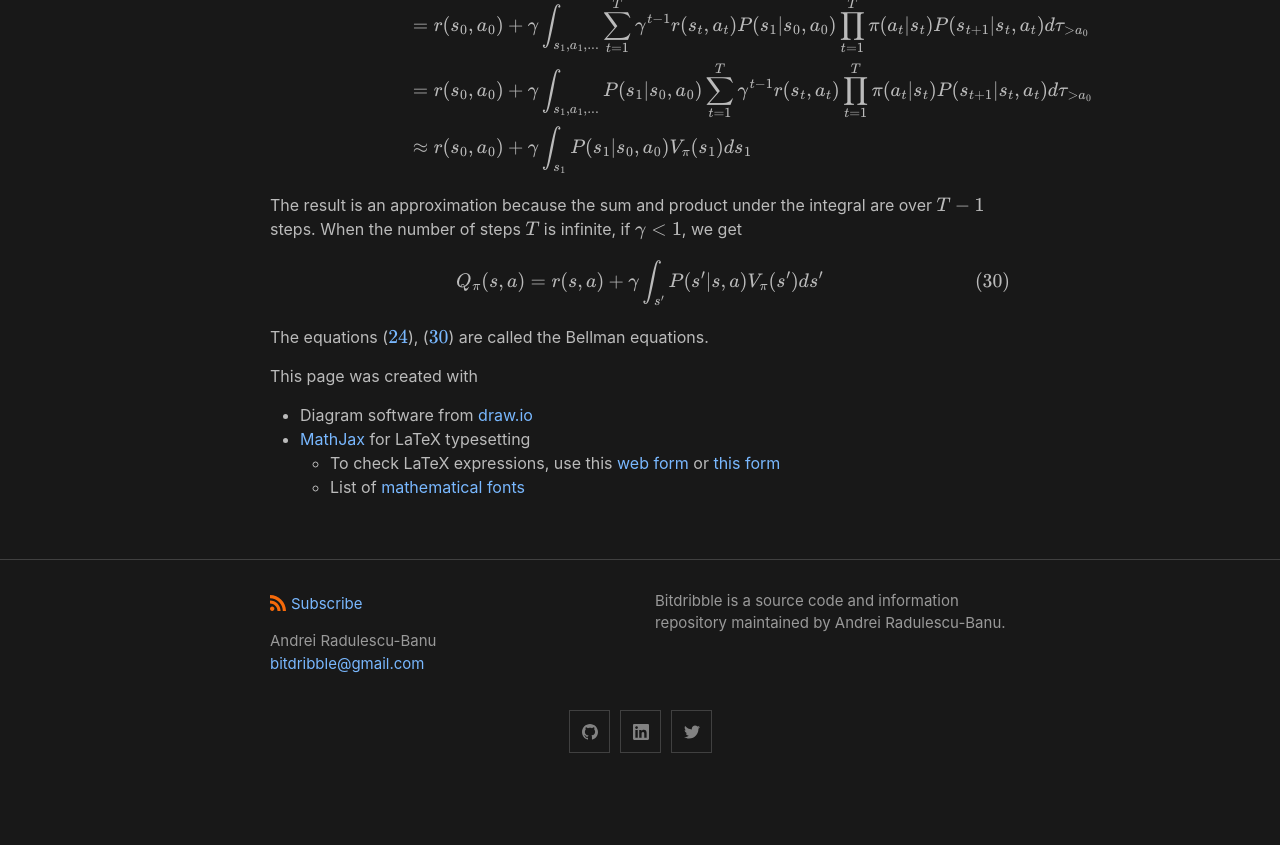
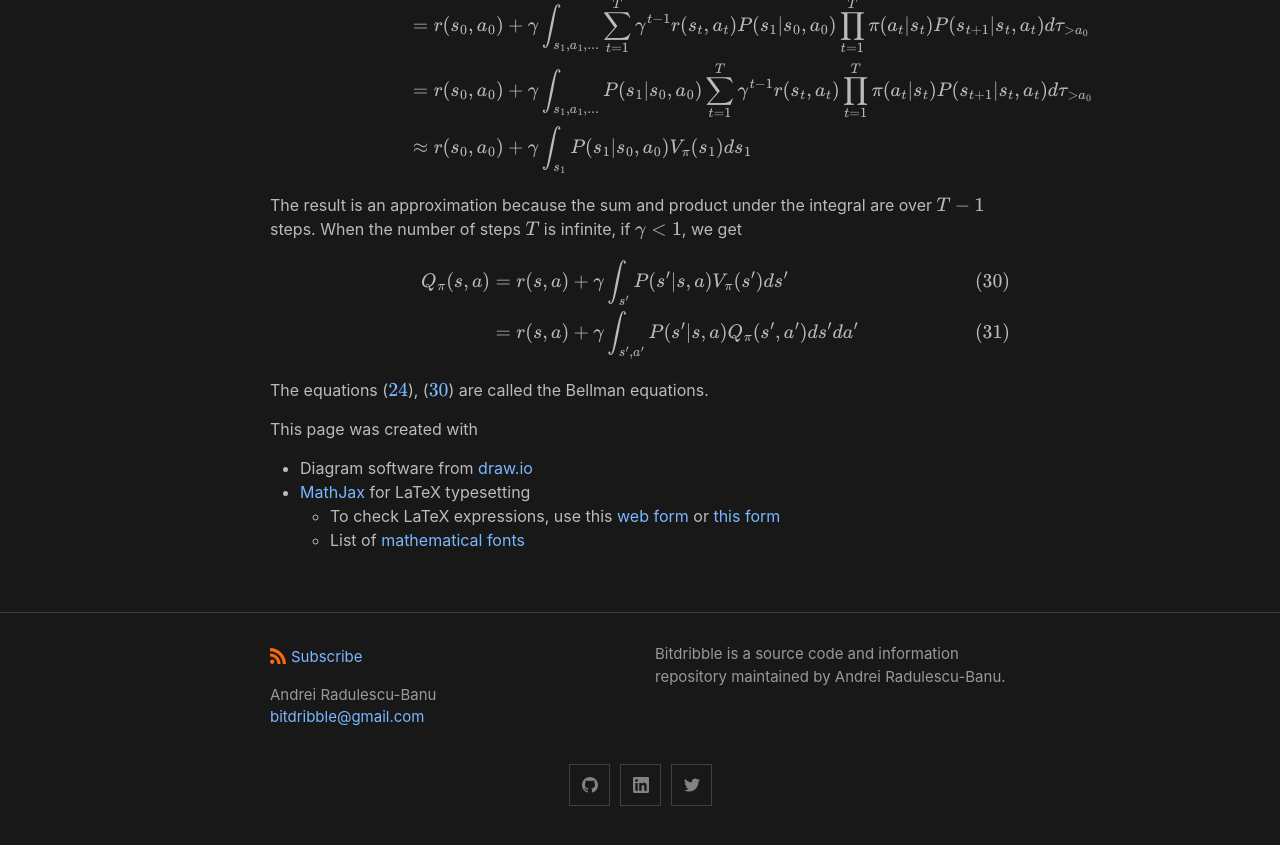
Before and after one commit to analytiq-hub/sigagent.github.io, a Jekyll site: the page built from machine_learning/_posts/2021-01-22-reinforce.md, in a window 1280 px wide and 900 px high, scrolled down 6076 px. Shown: the top 845 px of the window. Built offline with Jekyll 4.4.1, drawn with Linux system fonts in a browser that asks for light colours; formulas are drawn with MathJax 3; a script that is not in the unit is left out.

Commit message:
*** empty log message ***

```diff
--- a/machine_learning/_posts/2021-01-22-reinforce.md
+++ b/machine_learning/_posts/2021-01-22-reinforce.md
@@ -228,6 +228,7 @@ The result is an approximation because the sum and product under the integral ar
 $$
 \begin{align} \label{eq:q_bellman}
 Q_\pi(s, a) & = r(s, a) + \gamma \int_{s'} P(s' \vert s, a) V_\pi(s') ds' \\
+& = r(s, a) + \gamma \int_{s',a'} P(s' \vert s, a) Q_\pi(s',a') ds'da' \\
 \end{align}
 $$
 
```
